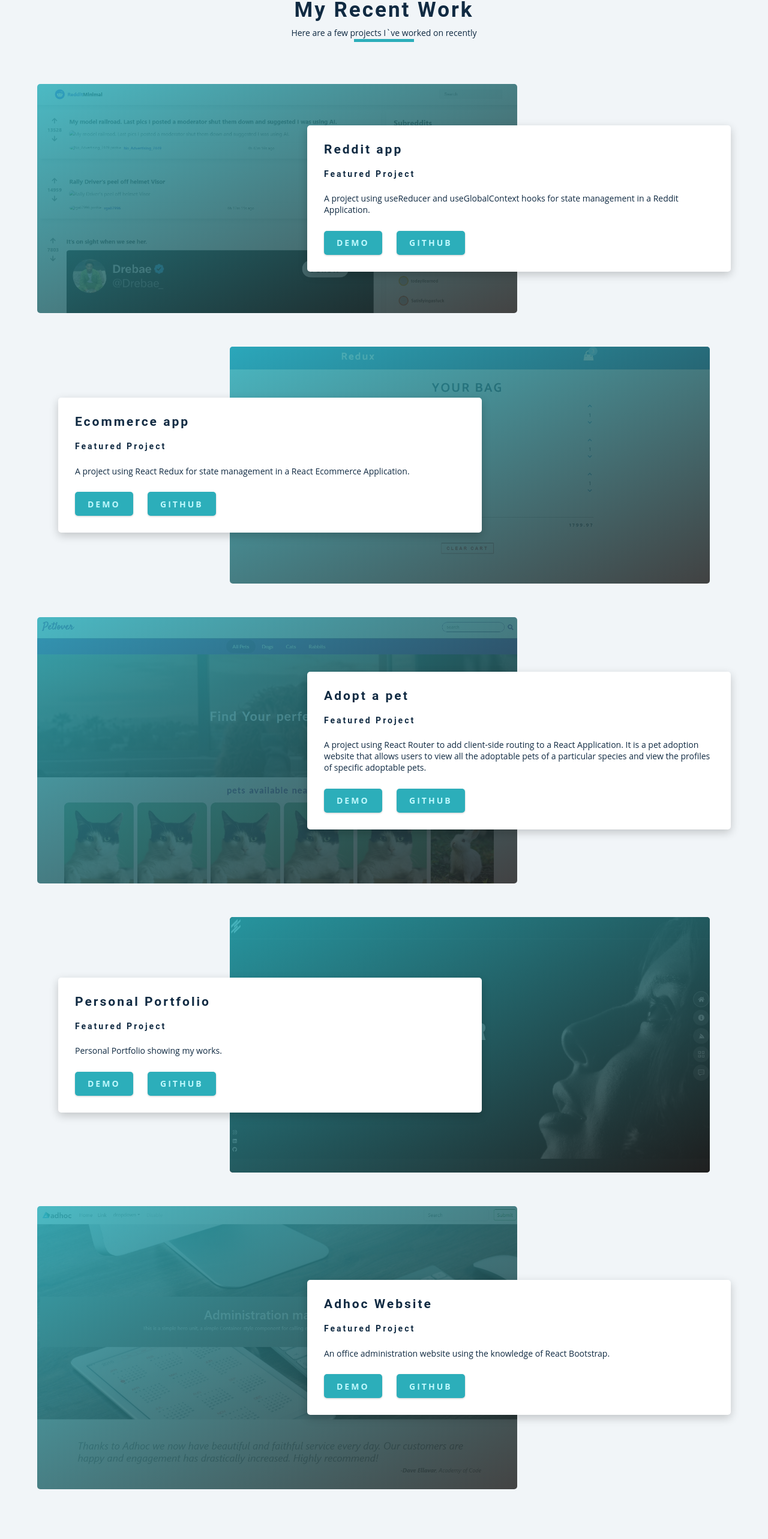
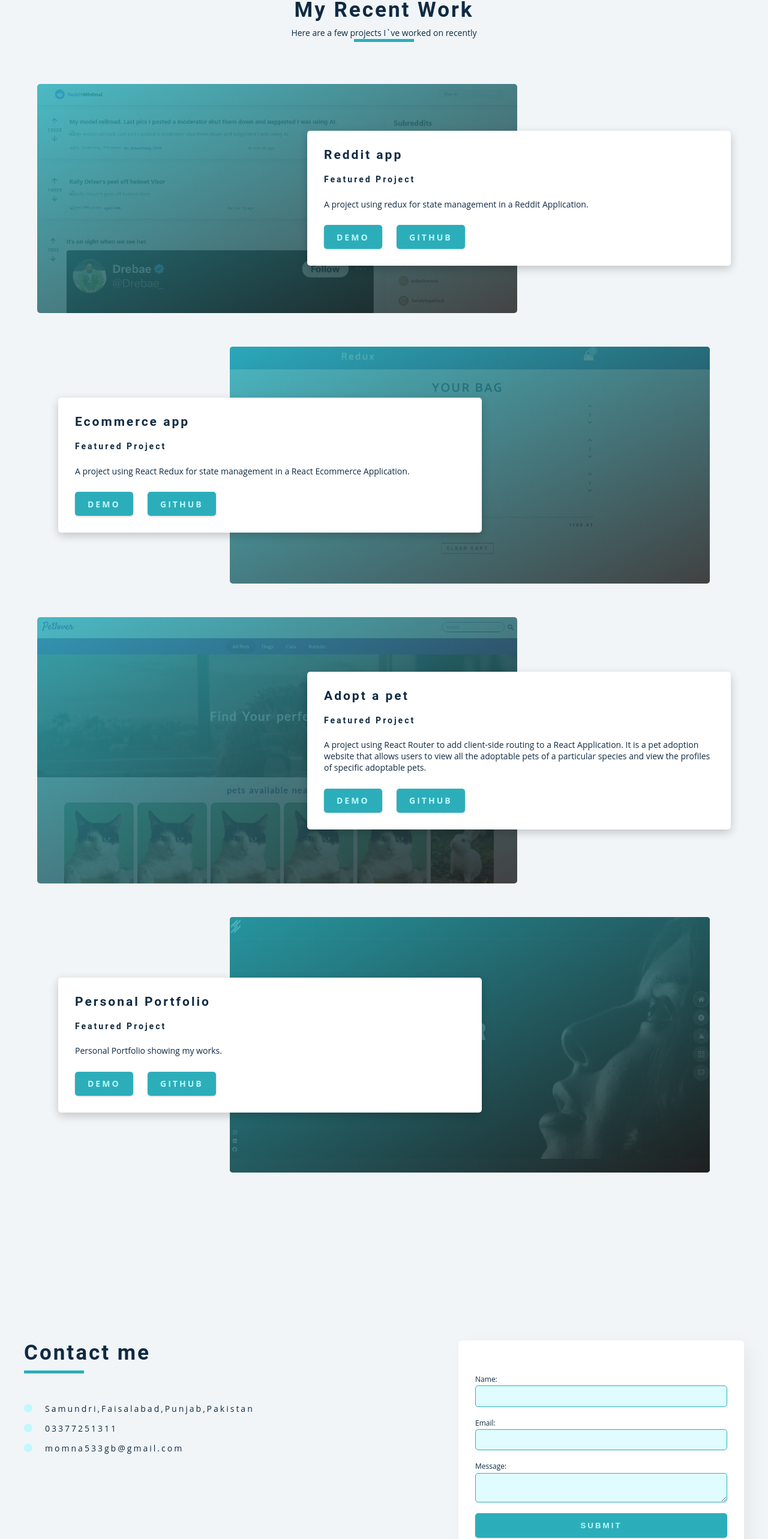
Before and after one commit to Momna533/portfolio-1, a React (Vite) app: page / in a window 1280 px wide. Shown: the part 2343-4909 px from the top of the page at 60% size. Built offline with nearby package versions, Linux system fonts and the light colour scheme; the HTML template or start-up script is replaced by a standard one.

Commit message:
reddit app updated

```diff
--- a/src/components/Projects.jsx
+++ b/src/components/Projects.jsx
@@ -1,8 +1,8 @@
 import adoptAPetImg from "../images/adopt-a-pet.jpeg";
 import portfolioImg from "../images/portfolio-1.jpeg";
-import adhocImg from "../images/adhoc.jpeg";
 import reduxEcommerceImg from "../images/redux-ecommerce.jpeg";
 import redditAppImg from "../images/redditApp.jpeg";
+import jammmingAppImg from "../images/jammming.jpeg";
 
 function Project() {
   return (
@@ -13,20 +13,20 @@ function Project() {
           <p>Here are a few projects I`ve worked on recently</p>
           <div className="underline"></div>
           <div className="projects_content_entries">
-            <div className="projects_content_entry">
+            {/* <div className="projects_content_entry">
               <div className="projects_content_entry_img">
                 <img
                   className="projects_content_entry_img_image"
-                  src={redditAppImg}
+                  src={jammmingAppImg}
                   alt="projects_img"
                 />
               </div>
               <div className="projects_content_entry_text">
-                <h3>Reddit app</h3>
+                <h3>Jammming App</h3>
                 <h4>Featured Project</h4>
                 <p>
-                  A project using useReducer and useGlobalContext hooks for
-                  state management in a Reddit Application.
+                  A project using spotify api to create playlist in Jammming
+                  Application.
                 </p>
                 <div className="project__btns">
                   <div className="cta__btn">
@@ -40,7 +40,39 @@ function Project() {
                   <div className="cta__btn">
                     <a
                       target="_blank"
-                      href="https://github.com/Momna533/reddit-web"
+                      href="https://github.com/Momna533/Jamming"
+                    >
+                      github
+                    </a>
+                  </div>
+                </div>
+              </div>
+            </div> */}
+            <div className="projects_content_entry">
+              <div className="projects_content_entry_img">
+                <img
+                  className="projects_content_entry_img_image"
+                  src={redditAppImg}
+                  alt="projects_img"
+                />
+              </div>
+              <div className="projects_content_entry_text">
+                <h3>Reddit app</h3>
+                <h4>Featured Project</h4>
+                <p>
+                  A project using redux for state management in a Reddit
+                  Application.
+                </p>
+                <div className="project__btns">
+                  <div className="cta__btn">
+                    <a target="_blank" href="https://reddit-app-xi.vercel.app/">
+                      demo
+                    </a>
+                  </div>
+                  <div className="cta__btn">
+                    <a
+                      target="_blank"
+                      href="https://github.com/Momna533/reddit-app"
                     >
                       github
                     </a>
@@ -152,35 +184,6 @@ function Project() {
                 </div>
               </div>
             </div>
-            <div className="projects_content_entry">
-              <div className="projects_content_entry_img">
-                <img
-                  className="projects_content_entry_img_image"
-                  src={adhocImg}
-                  alt="projects_img"
-                />
-              </div>
-              <div className="projects_content_entry_text">
-                <h3>Adhoc Website</h3>
-                <h4>Featured Project</h4>
-                <p>
-                  An office administration website using the knowledge of React
-                  Bootstrap.
-                </p>
-                <div className="project__btns">
-                  <div className="cta__btn">
-                    <a target="_blank" href="https://adhoc-seven.vercel.app/">
-                      demo
-                    </a>
-                  </div>
-                  <div className="cta__btn">
-                    <a target="_blank" href="https://github.com/Momna533/Adhoc">
-                      github
-                    </a>
-                  </div>
-                </div>
-              </div>
-            </div>
           </div>
         </div>
       </div>
```
